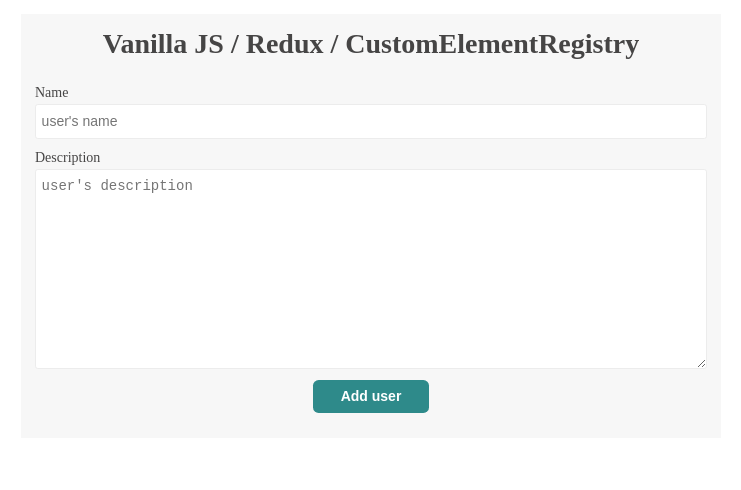
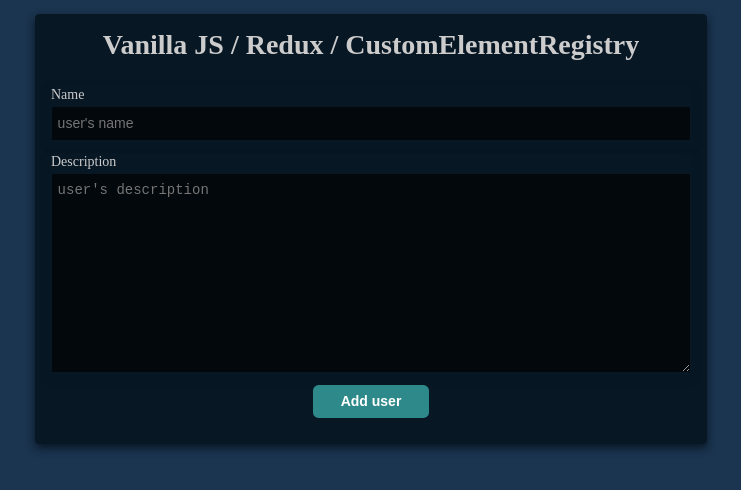
Before and after one commit to meschac38700/redux-customElementRegistry, a website built with webpack: page src/index.html in a window 1280 px wide. Shown: the whole page, without its empty margins (269-1010 px from the left). Built offline with nearby package versions, Linux system fonts and the light colour scheme.

Commit message:
review css more dark

```diff
--- a/src/assets/scss/main.scss
+++ b/src/assets/scss/main.scss
@@ -2,8 +2,16 @@
   margin: 0;
   padding: 0;
   box-sizing: border-box;
-  color: rgb(70, 69, 69);
+  color: #ccc;
   font-size: 14px;
+}
+body, html{
+  min-height: 100vh;
+  overflow: hidden;
+  display: flex;
+  align-items: flex-start;
+  justify-content: center;
+  background: #1b344f;
 }
 .container,
 .field-group {
@@ -14,7 +22,10 @@
   display: flex;
   flex-direction: column;
   gap: .8rem;
-  background-color: #f7f7f7;
+  background-color: #081724;
+  border-radius: 4px;
+  border: 1px solid #081724;
+  box-shadow: 0 4px 8px #081724;
 }
 .title{
   word-break: break-word;
@@ -38,8 +49,9 @@
   .user-button {
     padding: .6em .4rem;
     outline: none;
-    border: 1px solid #ececec;
-    border-radius: .2em;
+    border-radius: 0.2em;
+    background: #03080d;
+    border: 1px solid #081724;
   }
   .user-description{
     resize: vertical;
--- a/src/components/user/UserItem.js
+++ b/src/components/user/UserItem.js
@@ -37,7 +37,7 @@
       }
       .user-item{
         position: relative;
-        color: rgb(16, 82, 136);
+        color: rgb(227, 134, 14);
         text-transform: uppercase;
       }
     `;
```
Also changed, not shown: src/components/user/UserDetails.js (+4 -3 lines).
